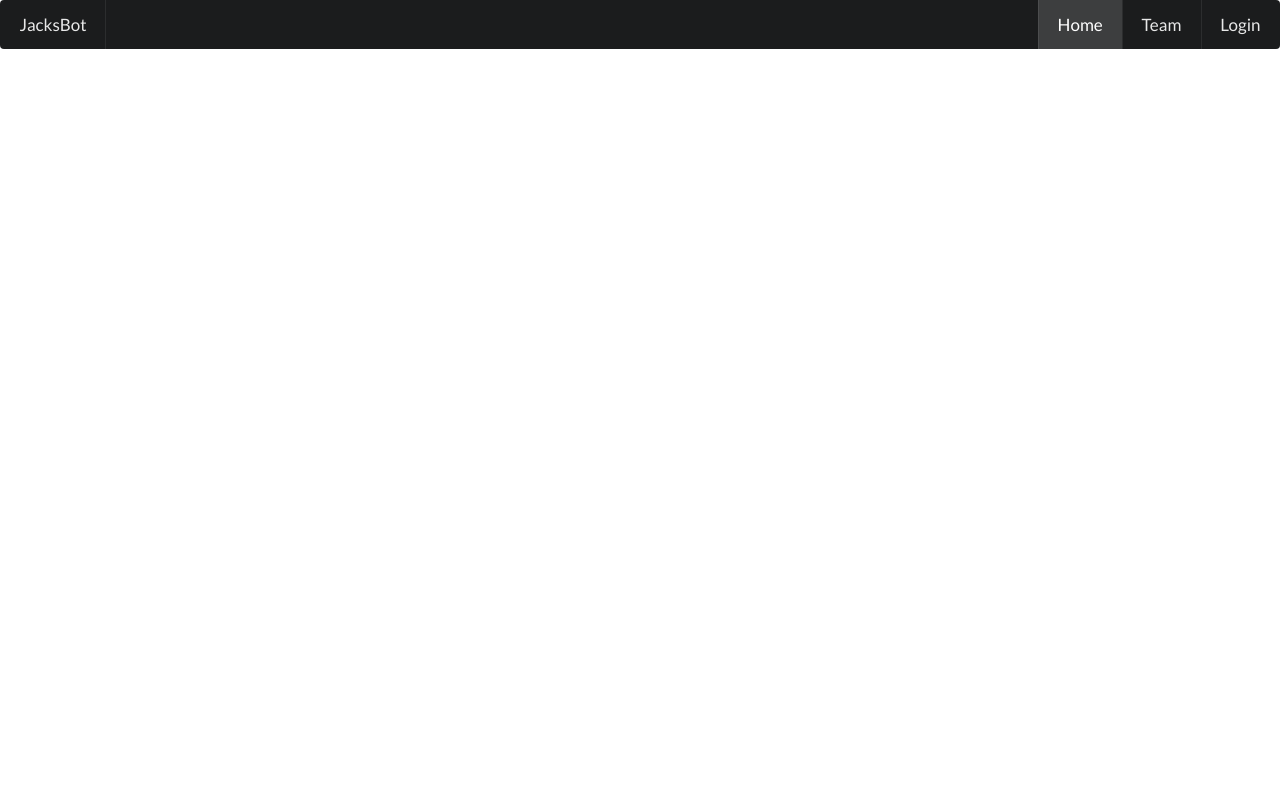
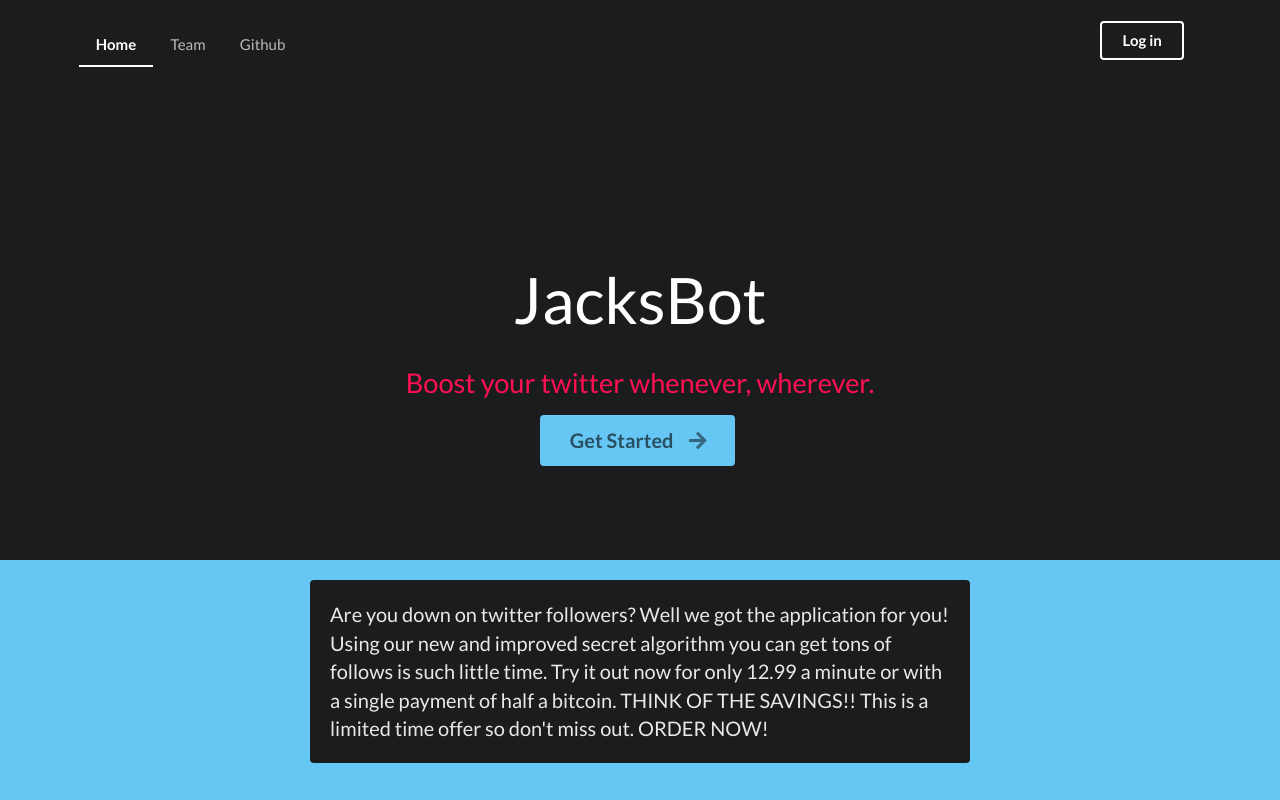
Before and after one commit to Raid55/JacksBot, a plain HTML site: page index.html in a window 1280 px wide. Drawn offline with nearby package versions, Linux system fonts and the light colour scheme.

Commit message:
Pretty up main page

```diff
--- a/index.html
+++ b/index.html
@@ -1,27 +1,81 @@
-<!doctype html>
 <html>
+
 <head>
+  <!-- Site Properties -->
+  <title>JacksBot</title>
   <link rel="stylesheet" href="https://cdnjs.cloudflare.com/ajax/libs/semantic-ui/2.3.1/semantic.css">
   <script src="https://cdnjs.cloudflare.com/ajax/libs/semantic-ui/2.3.1/semantic.js"></script>
+
+  <style type="text/css">
+    .masthead.segment {
+      min-height: 70%;
+      padding: 1em 0em;
+    }
+
+    .masthead .logo.item img {
+      margin-right: 1em;
+    }
+
+    .masthead .ui.menu .ui.button {
+      margin-left: 0.5em;
+    }
+
+    .masthead h1.ui.header {
+      margin-top: 3em;
+      margin-bottom: 0em;
+      font-size: 4em;
+      font-weight: normal;
+    }
+
+    .masthead h2 {
+      font-size: 1.7em;
+      font-weight: normal;
+    }
+
+    body {
+      background-color: #66c7f4;
+    }
+  </style>
+
 </head>
+
 <body>
-        <div class="ui grid">
-            <div class="sixteen wide centered column">
-                <div class="ui huge inverted menu navbar">
-                    <a class="item">JacksBot<a>
-                    <div class="right menu">
-                        <a href="" class="active item">Home</a>
-                        <a href="" class="right item">Team</a>
-                        <a href="" class="right item">Login</a>
+
+  <!-- Page Contents -->
+  <div>
+    <div class="ui inverted vertical masthead center aligned segment">
+
+      <div class="ui container">
+        <div class="ui large secondary inverted pointing menu">
+          <a class="active item">Home</a>
+          <a class="item">Team</a>
+          <a class="item" href="https://github.com/Raid55/JacksBot">Github</a>
+          <div class="right item">
+            <a class="ui inverted button">Log in</a>
           </div>
         </div>
       </div>
+
+      <div class="ui text container">
+        <h1 class="ui inverted header">
+          JacksBot
+        </h1>
+        <h2 style="color: #ff1053;">Boost your twitter whenever, wherever.</h2>
+        <div class="ui huge button" style="background-color: #66c7f4;">Get Started
+          <i class="right arrow icon"></i>
         </div>
-        <div class="">
+      </div>
 
     </div>
-        <footer>
+    <div class="ui text container" style="padding: 20px; color: white;">
+      <p class="ui inverted segment" style="font-size: 20px;">
+        Are you down on twitter followers? Well we got the application for you! Using our new and improved secret algorithm you can
+        get tons of follows is such little time. Try it out now for only 12.99 a minute or with a single payment of half
+        a bitcoin. THINK OF THE SAVINGS!! This is a limited time offer so don't miss out. ORDER NOW!
+      </p>
+    </div>
+  </div>
 
-        </footer>
 </body>
+
 </html>
```
Lines whose indentation alone changed are shown as unchanged.
